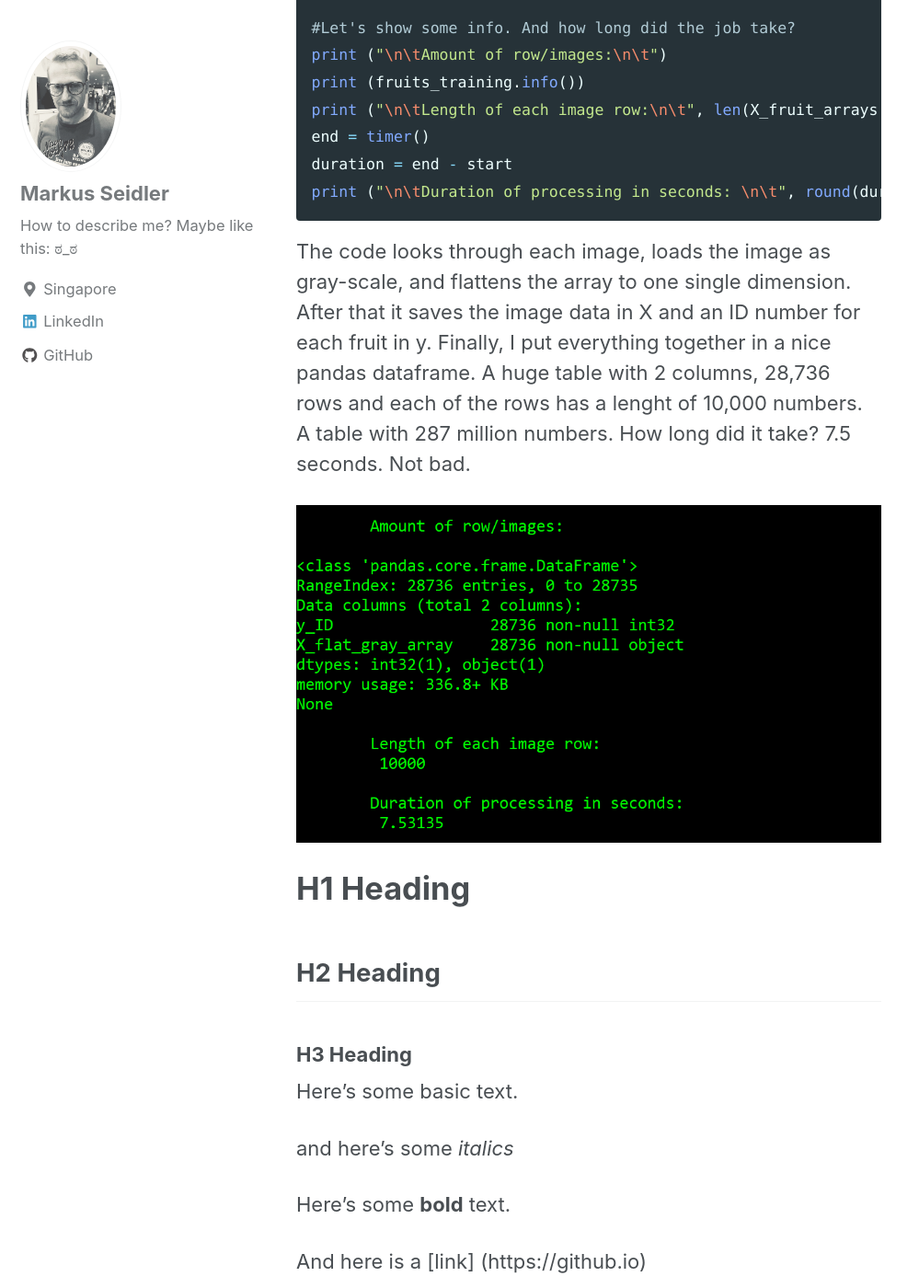
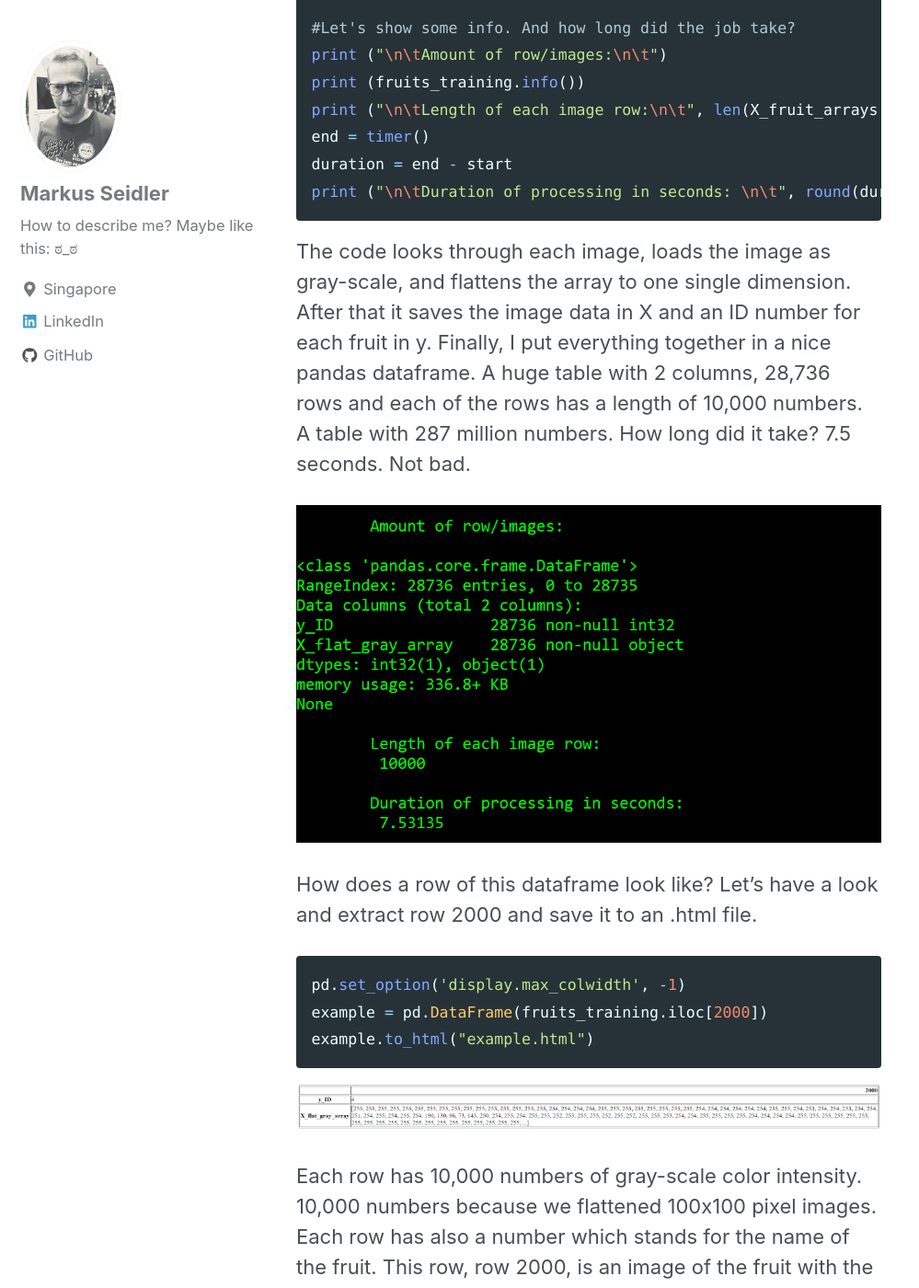
Before and after one commit to markusseidler/markusseidler.github.io, a Jekyll site: the page built from _posts/2018-04-28-IRC.md, in a window 1280 px wide and 1400 px high, scrolled down 12346 px. Shown: the whole window at 92% size, without its empty margins (0-999 px from the left). Built offline with Jekyll 4.4.1, drawn with Linux system fonts in a browser that asks for light colours; nearby versions of some CDN libraries; some of the changed text lies outside the part shown.

Commit message:
show the dataframe and dict

````diff
--- a/_posts/2018-04-28-IRC.md
+++ b/_posts/2018-04-28-IRC.md
@@ -374,13 +374,41 @@
 flattens the array to one single dimension. After that it saves the
 image data in X and an ID number for each fruit in y. Finally, I put
 everything together in a nice pandas dataframe. A huge table with 2 columns,
-28,736 rows and each of the rows has a lenght of 10,000 numbers. A table
+28,736 rows and each of the rows has a length of 10,000 numbers. A table
 with 287 million numbers. How long did it take? 7.5 seconds. Not bad.
 
 
 <img src="{{ site.url }}{{ site.baseurl }}/images/IRC/dataframe_info.PNG"
 alt="DataFrame Info">
 
+
+How does a row of this dataframe look like? Let's have a look and extract
+row 2000 and save it to an .html file.
+
+
+```python
+pd.set_option('display.max_colwidth', -1)
+example = pd.DataFrame(fruits_training.iloc[2000])
+example.to_html("example.html")
+```
+
+
+<img src="{{ site.url }}{{ site.baseurl }}/images/IRC/example.PNG"
+alt="Example cell">
+
+
+Each row has 10,000 numbers of gray-scale color intensity. 10,000 numbers
+because we flattened 100x100 pixel images. Each row has also a number which
+stands for the name of the fruit. This row, row 2000, is an image of the
+fruit with the number 4. How do we know which fruit this is? For this,
+we need to look into the "number_dictionary".
+
+
+<img src="{{ site.url }}{{ site.baseurl }}/images/IRC/name_dictionary.PNG"
+alt="Name Dict">
+
+
+We see here a list of all 60 fruits. The number 4 stands for "Apple Granny Smith".
 
 
 
````
Also changed, not shown: images/IRC/example.PNG (added), images/IRC/name_dictionary.PNG (added).
